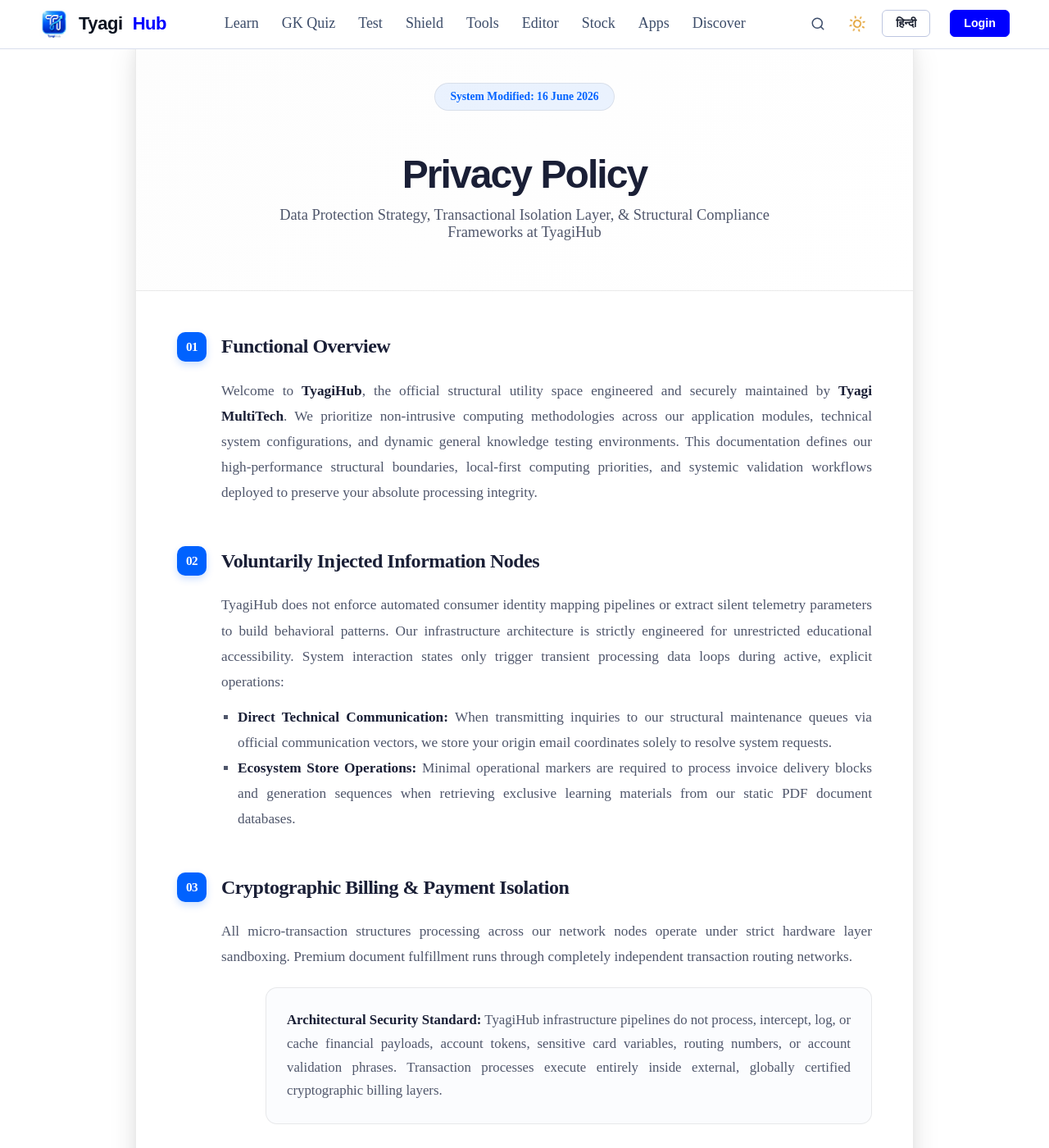
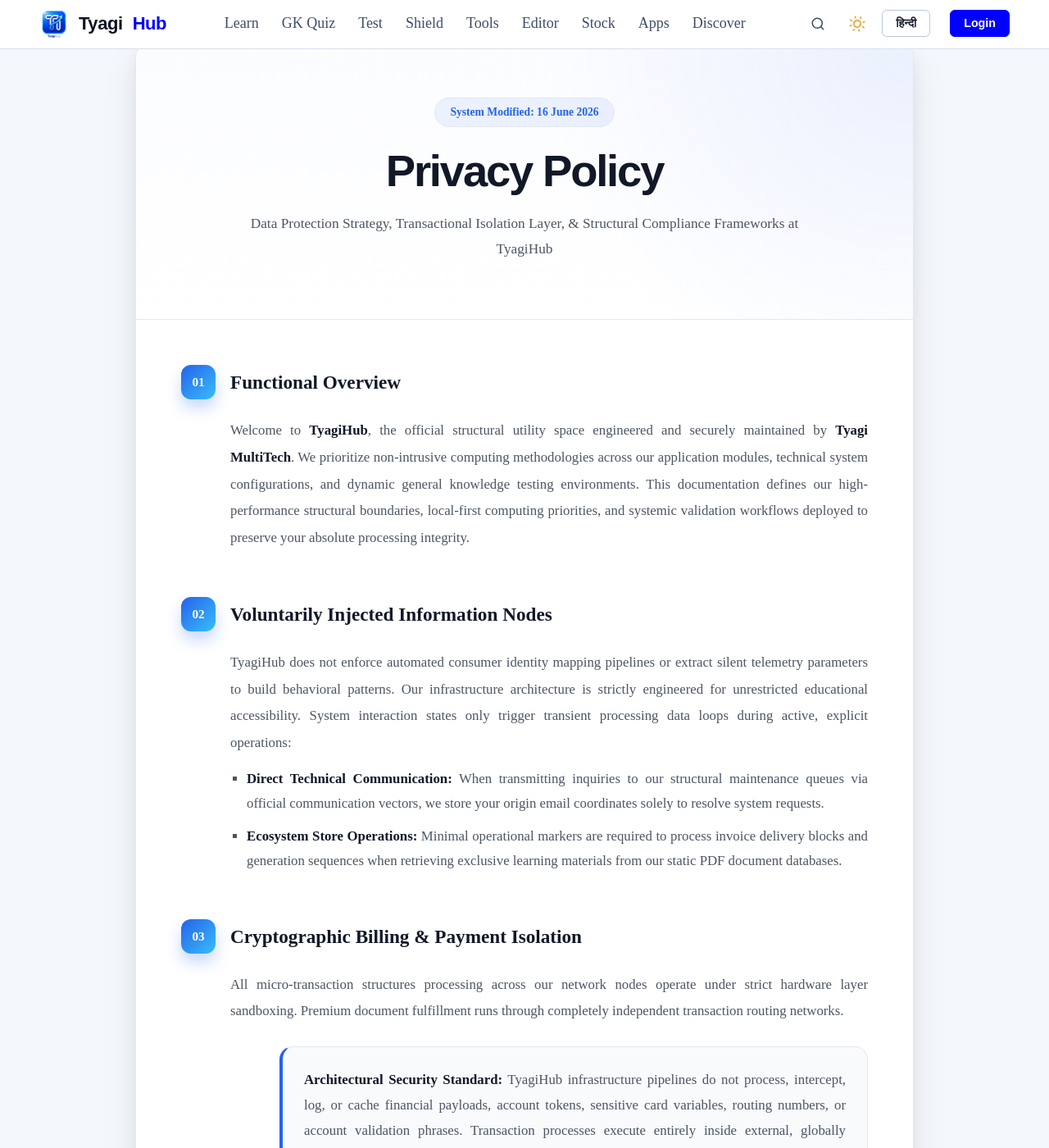
Before and after one commit to HimanshuTyagiJi/TyagiHub, a Jekyll site: the page built from privacy/index.html, in a window 1280 px wide and 1400 px high. Shown: the whole window at 82% size. Built offline with Jekyll 4.4.1, drawn with Linux system fonts in a browser that asks for light colours.

Commit message:
Update index.html

```diff
--- a/privacy/index.html
+++ b/privacy/index.html
@@ -8,181 +8,284 @@ comments: false
 ---
 
 <style>
-    /* 🔴 THEME VARIABLES MAPPING FOR SYSTEM INTERACTION */
-    :root {
-        --privacy-bg: #fdfdfd;
-        --privacy-surface: #ffffff;
-        --privacy-border: rgba(0, 0, 0, 0.08);
-        --privacy-heading: #1a1f36;
-        --privacy-text: #4f566b;
-        --privacy-badge-bg: rgba(0, 98, 255, 0.08);
-        --privacy-primary: #0062ff;
-        --privacy-highlight-bg: #fbfcfe;
-        --privacy-footer-bg: #1a1f36;
-        --privacy-footer-text: #94a3b8;
-        --privacy-link: #06b6d4;
+/* ==========================================================
+   TYAGIHUB PRIVACY PAGE (LIGHT + DARK THEME)
+   Compatible with: <html data-theme="light|dark">
+========================================================== */
+
+:root{
+    --privacy-bg:#f4f7fb;
+    --privacy-surface:#ffffff;
+    --privacy-surface-2:#fbfcff;
+    --privacy-border:#e5e7eb;
+    --privacy-heading:#111827;
+    --privacy-text:#4b5563;
+    --privacy-primary:#2563eb;
+    --privacy-primary-soft:rgba(37,99,235,.08);
+    --privacy-highlight:#f8fafc;
+    --privacy-footer:#111827;
+    --privacy-footer-text:#94a3b8;
+    --privacy-link:#0ea5e9;
+    --privacy-shadow:
+        0 20px 45px rgba(15,23,42,.08),
+        0 8px 18px rgba(15,23,42,.05);
+}
+
+html[data-theme="dark"]{
+    --privacy-bg:#020617;
+    --privacy-surface:#0f172a;
+    --privacy-surface-2:#111827;
+    --privacy-border:#233247;
+    --privacy-heading:#f8fafc;
+    --privacy-text:#cbd5e1;
+    --privacy-primary:#38bdf8;
+    --privacy-primary-soft:rgba(56,189,248,.12);
+    --privacy-highlight:#172235;
+    --privacy-footer:#020617;
+    --privacy-footer-text:#94a3b8;
+    --privacy-link:#67e8f9;
+    --privacy-shadow:
+        0 20px 45px rgba(0,0,0,.45),
+        0 8px 18px rgba(0,0,0,.25);
+}
+
+/* ========================= */
+
+body{
+    background:var(--privacy-bg);
+}
+
+.privacy-wrapper{
+    width:min(950px,calc(100% - 32px));
+    margin:48px auto;
+    background:var(--privacy-surface);
+    border:1px solid var(--privacy-border);
+    border-radius:24px;
+    overflow:hidden;
+    box-shadow:var(--privacy-shadow);
+    transition:.35s ease;
+}
+
+.privacy-header{
+    background:
+    radial-gradient(circle at top right,
+    rgba(37,99,235,.08),
+    transparent 45%),
+    linear-gradient(180deg,
+    var(--privacy-surface-2),
+    var(--privacy-surface));
+    border-bottom:1px solid var(--privacy-border);
+    padding:70px 60px;
+    text-align:center;
+}
+
+.privacy-badge{
+    display:inline-flex;
+    align-items:center;
+    justify-content:center;
+    gap:8px;
+    padding:9px 18px;
+    border-radius:999px;
+    background:var(--privacy-primary-soft);
+    color:var(--privacy-primary);
+    border:1px solid var(--privacy-border);
+    font-size:.85rem;
+    font-weight:700;
+    margin-bottom:24px;
+}
+
+.privacy-header h1{
+    color:var(--privacy-heading);
+    font-size:clamp(2.2rem,5vw,3.4rem);
+    font-weight:900;
+    letter-spacing:-.04em;
+    margin:0 0 18px;
+    line-height:1.1;
+}
+
+.privacy-header p{
+    color:var(--privacy-text);
+    max-width:720px;
+    margin:auto;
+    line-height:1.8;
+    font-size:1.08rem;
+}
+
+.privacy-body{
+    padding:55px;
+    background:var(--privacy-surface);
+}
+
+.privacy-section{
+    margin-bottom:55px;
+}
+
+.privacy-section:last-child{
+    margin-bottom:0;
+}
+
+.privacy-title{
+    display:flex;
+    align-items:center;
+    gap:18px;
+    color:var(--privacy-heading);
+    font-size:1.45rem;
+    font-weight:800;
+    margin-bottom:22px;
+    line-height:1.3;
+}
+
+.privacy-title span{
+    width:42px;
+    height:42px;
+    flex-shrink:0;
+    display:flex;
+    align-items:center;
+    justify-content:center;
+    border-radius:12px;
+    background:linear-gradient(135deg,#2563eb,#38bdf8);
+    color:#fff;
+    font-size:.95rem;
+    font-weight:800;
+    box-shadow:
+    0 10px 18px rgba(37,99,235,.25);
+}
+
+.privacy-text{
+    margin-left:60px;
+    color:var(--privacy-text);
+    font-size:1.05rem;
+    line-height:1.95;
+    text-align:justify;
+}
+
+.privacy-text strong{
+    color:var(--privacy-heading);
+    font-weight:700;
+}
+
+.privacy-text ul{
+    margin:18px 0 0;
+    padding-left:22px;
+}
+
+.privacy-text li{
+    margin:10px 0;
+}
+
+.privacy-highlight{
+    margin:26px 0 26px 60px;
+    padding:24px 26px;
+    background:var(--privacy-highlight);
+    border:1px solid var(--privacy-border);
+    border-left:4px solid var(--privacy-primary);
+    border-radius:16px;
+    color:var(--privacy-text);
+    line-height:1.85;
+}
+
+.privacy-highlight strong{
+    color:var(--privacy-heading);
+}
+
+.privacy-footer{
+    background:var(--privacy-footer);
+    border-top:1px solid var(--privacy-border);
+    padding:65px 50px;
+    text-align:center;
+}
+
+.privacy-footer h3{
+    color:#fff;
+    font-size:1.8rem;
+    font-weight:800;
+    margin-bottom:16px;
+}
+
+.privacy-footer p{
+    max-width:700px;
+    margin:0 auto 24px;
+    color:var(--privacy-footer-text);
+    line-height:1.8;
+}
+
+.privacy-footer a{
+    display:inline-block;
+    color:var(--privacy-link);
+    text-decoration:none;
+    font-weight:800;
+    font-size:1.15rem;
+    transition:.25s;
+}
+
+.privacy-footer a:hover{
+    opacity:.8;
+    transform:translateY(-2px);
+}
+
+.privacy-timestamp{
+    margin-top:34px;
+    color:var(--privacy-footer-text);
+    font-size:.88rem;
+    opacity:.75;
+}
+
+/* ========================= */
+
+@media (max-width:768px){
+
+    .privacy-wrapper{
+        width:calc(100% - 18px);
+        margin:18px auto;
+        border-radius:18px;
     }
 
-    /* AUTOMATIC DARK THEME OVERRIDE CORE GRID */
-    @media (prefers-color-scheme: dark) {
-        :root {
-            --privacy-bg: #0f172a;
-            --privacy-surface: #1e293b;
-            --privacy-border: rgba(255, 255, 255, 0.08);
-            --privacy-heading: #f8fafc;
-            --privacy-text: #cbd5e1;
-            --privacy-badge-bg: rgba(56, 189, 248, 0.15);
-            --privacy-primary: #38bdf8;
-            --privacy-highlight-bg: #0f172a;
-            --privacy-footer-bg: #0f172a;
-            --privacy-footer-text: #94a3b8;
-            --privacy-link: #38bdf8;
-        }
+    .privacy-header{
+        padding:42px 22px;
     }
 
-    /* STRUCTURE STYLING */
-    .privacy-wrapper {
-        max-width: 950px;
-        margin: 40px auto;
-        background: var(--privacy-surface);
-        border: 1px solid var(--privacy-border);
-        border-radius: 20px;
-        overflow: hidden;
-        box-shadow: 0 15px 35px rgba(0,0,0,0.1), 0 5px 15px rgba(0,0,0,0.05);
-        transition: background 0.3s ease, border 0.3s ease;
-    }
-    .privacy-header {
-        background: linear-gradient(135deg, var(--privacy-bg), var(--privacy-surface));
-        padding: 60px 50px;
-        border-bottom: 1px solid var(--privacy-border);
-        text-align: center;
-    }
-    .privacy-header h1 {
-        font-size: 3rem;
-        font-weight: 900;
-        color: var(--privacy-heading);
-        letter-spacing: -0.04em;
-        margin-bottom: 12px;
-    }
-    .privacy-header p {
-        color: var(--privacy-text);
-        font-size: 1.15rem;
-        font-weight: 500;
-        max-width: 65ch;
-        margin: 0 auto;
-    }
-    .privacy-badge {
-        background: var(--privacy-badge-bg);
-        color: var(--privacy-primary);
-        padding: 8px 18px;
-        border-radius: 50px;
-        font-weight: 700;
-        font-size: 0.85rem;
-        margin-bottom: 20px;
-        display: inline-block;
-        border: 1px solid var(--privacy-border);
-    }
-    .privacy-body {
-        padding: 50px;
-        background: var(--privacy-surface);
-    }
-    .privacy-section {
-        margin-bottom: 50px;
-    }
-    .privacy-title {
-        display: flex;
-        align-items: center;
-        font-size: 1.5rem;
-        font-weight: 800;
-        color: var(--privacy-heading);
-        margin-bottom: 20px;
-        letter-spacing: -0.02em;
-    }
-    .privacy-title span {
-        background: var(--privacy-primary);
-        color: #ffffff;
-        width: 36px;
-        height: 36px;
-        border-radius: 10px;
-        display: flex;
-        align-items: center;
-        justify-content: center;
-        margin-right: 18px;
-        font-size: 0.95rem;
-        font-weight: 700;
-        box-shadow: 0 4px 10px rgba(0, 98, 255, 0.2);
-    }
-    .privacy-text {
-        color: var(--privacy-text);
-        font-size: 1.08rem;
-        margin-left: 54px;
-        line-height: 1.8;
-        text-align: justify;
-    }
-    .privacy-text strong {
-        color: var(--privacy-heading);
-    }
-    .privacy-highlight {
-        background: var(--privacy-highlight-bg);
-        border: 1px solid var(--privacy-border);
-        padding: 25px;
-        border-radius: 14px;
-        margin: 22px 0 22px 54px;
-        color: var(--privacy-text);
-        font-size: 1.05rem;
-        line-height: 1.7;
-    }
-    .privacy-highlight strong {
-        color: var(--privacy-heading);
-    }
-    .privacy-footer {
-        background: var(--privacy-footer-bg);
-        border-top: 1px solid var(--privacy-border);
-        padding: 60px 50px;
-        text-align: center;
-    }
-    .privacy-footer h3 {
-        color: #ffffff;
-        margin-bottom: 15px;
-        font-size: 1.7rem;
-        font-weight: 800;
-        letter-spacing: -0.02em;
-    }
-    .privacy-footer p {
-        color: var(--privacy-footer-text);
-        font-size: 1.05rem;
-        max-width: 60ch;
-        margin: 0 auto 25px;
-    }
-    .privacy-footer a {
-        color: var(--privacy-link);
-        text-decoration: none;
-        font-weight: 800;
-        font-size: 1.3rem;
-        border-bottom: 2px dashed rgba(6, 182, 212, 0.3);
-        padding-bottom: 3px;
-        transition: color 0.2s ease, border-color 0.2s ease;
-    }
-    .privacy-timestamp {
-        margin-top: 35px;
-        font-size: 0.85rem;
-        color: var(--privacy-footer-text);
-        font-weight: 500;
-        opacity: 0.6;
+    .privacy-header h1{
+        font-size:2.15rem;
     }
 
-    @media (max-width: 768px) {
-        .privacy-wrapper { margin: 20px 10px; }
-        .privacy-header { padding: 40px 20px; }
-        .privacy-body { padding: 30px 20px; }
-        .privacy-footer { padding: 40px 20px; }
-        .privacy-header h1 { font-size: 2.2rem; }
-        .privacy-text { margin-left: 0; text-align: left; }
-        .privacy-highlight { margin-left: 0; }
-        .privacy-title span { display: none; }
+    .privacy-header p{
+        font-size:1rem;
     }
+
+    .privacy-body{
+        padding:32px 20px;
+    }
+
+    .privacy-title{
+        font-size:1.25rem;
+        gap:14px;
+    }
+
+    .privacy-title span{
+        display:none;
+    }
+
+    .privacy-text{
+        margin-left:0;
+        text-align:left;
+        font-size:1rem;
+    }
+
+    .privacy-highlight{
+        margin:24px 0;
+        padding:20px;
+    }
+
+    .privacy-footer{
+        padding:42px 20px;
+    }
+
+    .privacy-footer h3{
+        font-size:1.45rem;
+    }
+
+}
 </style>
-
 <div class="privacy-wrapper">
     <div class="privacy-header">
         <span class="privacy-badge">System Modified: 16 June 2026</span>
```
